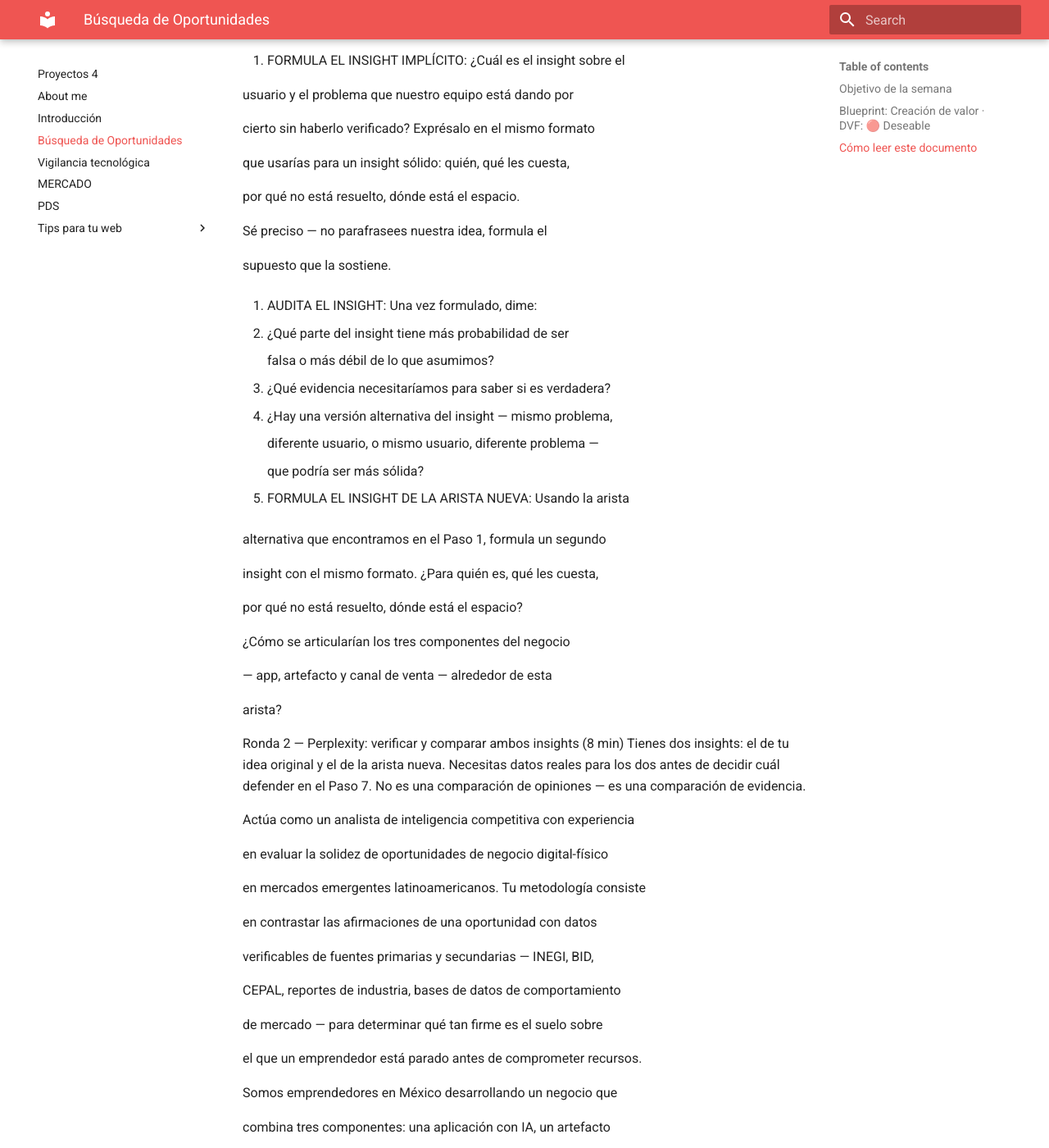
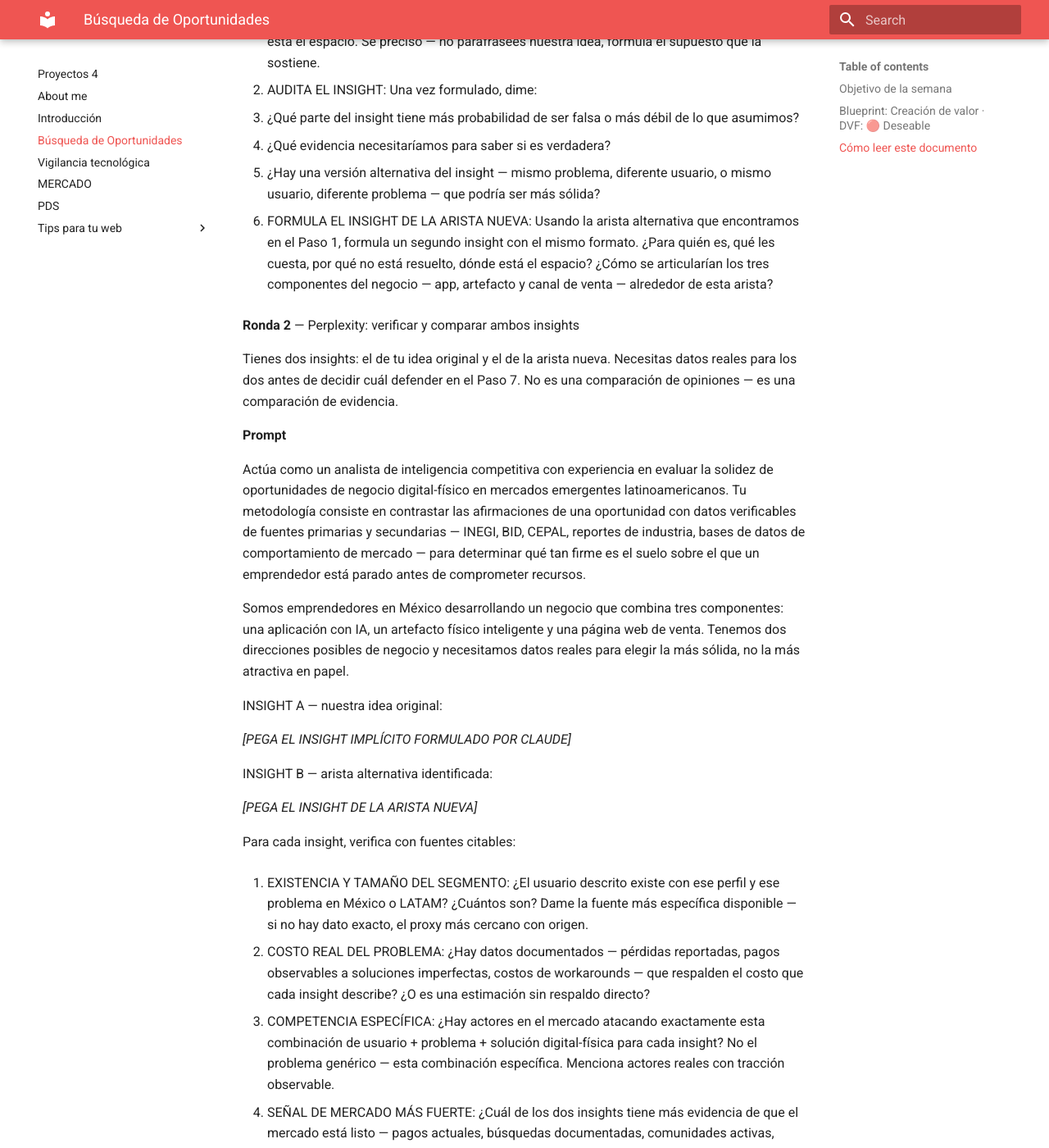
Before and after one commit to Aristarco/Proyectos4, an MkDocs documentation site: the page built from docs/semana2.md, in a window 1280 px wide and 1400 px high, scrolled down 11558 px. Shown: the whole window at 82% size. Built offline with MkDocs 1.6.1 and Material for MkDocs 9.7.7, drawn with Linux system fonts in a browser that asks for light colours; some of the changed text lies outside the part shown.

Commit message:
Update semana2.md

```diff
--- a/docs/semana2.md
+++ b/docs/semana2.md
@@ -382,9 +382,7 @@
 ❌ No encontré respaldo — el equipo necesita validar esto
    con usuarios reales antes de continuar
 
-Sé directo. Un insight mal fundamentado descubierto hoy
-
-vale más que uno descubierto en seis meses.
+Sé directo. Un insight mal fundamentado descubierto hoy vale más que uno descubierto en seis meses.
 
 
 Al final del Paso 2 se obtiene un insight verificado con esta estructura:
@@ -406,160 +404,96 @@
 VEREDICTO DE VERIFICACIÓN: [✅ / ⚠️ / ❌ por afirmación]
 
 
-🔬 Modo Estresor
-Ronda 1 — Claude: auditoría del insight implícito (12 min)
+### 🔬 Modo Estresor
+
+**Ronda 1** — Claude: auditoría del insight implícito
+
 Toda idea de negocio tiene un insight implícito — una afirmación sobre el usuario y el problema que el equipo da por cierta sin haberla formulado explícitamente. El objetivo de esta ronda es hacerlo visible para poder cuestionarlo.
 
-Actúa como un estratega de producto con experiencia en identificar
+**Prompt**
 
-los supuestos ocultos detrás de ideas de negocio — los insights
+Actúa como un estratega de producto con experiencia en identificar los supuestos ocultos detrás de ideas de negocio — los insights implícitos que los equipos dan por ciertos sin haberlos formulado ni verificado. Tu especialidad es hacer visible lo que se asume como obvio, porque ahí es donde más frecuentemente fallan los negocios de hardware + software en mercados emergentes.
 
-implícitos que los equipos dan por ciertos sin haberlos formulado
-
-ni verificado. Tu especialidad es hacer visible lo que se asume
-
-como obvio, porque ahí es donde más frecuentemente fallan los
-
-negocios de hardware + software en mercados emergentes.
-
-Somos un equipo de emprendedores en México con una idea de negocio
-
-que combina tres componentes: una aplicación con IA, un artefacto
-
-físico inteligente y una página web de venta. Nuestras capacidades:
-
-desarrollo de software e IA, hardware conectado, manufactura de
-
-producto físico. Tenemos seis meses para MVP comercializable.
+Somos un equipo de emprendedores en México con una idea de negocio que combina tres componentes: una aplicación con IA, un artefacto físico inteligente y una página web de venta. Nuestras capacidades: desarrollo de software e IA, hardware conectado, manufactura de producto físico. Tenemos seis meses para MVP comercializable.
 
 Nuestra idea es:
 
-[DESCRIBE LA IDEA EN 3–4 ORACIONES]
+*[DESCRIBE LA IDEA EN 3–4 ORACIONES]*
 
 Del análisis de ecosistema del Paso 1 obtuvimos esto:
 
-[PEGA LOS 3 INSUMOS DEL PASO 1: brechas de Perplexity +
-
-supuesto peligroso y arista alternativa de Claude]
+*[PEGA LOS 3 INSUMOS DEL PASO 1: brechas de Perplexity + supuesto peligroso y arista alternativa de Claude]*
 
 Necesito que hagas tres cosas:
 
 1. FORMULA EL INSIGHT IMPLÍCITO: ¿Cuál es el insight sobre el
-
    usuario y el problema que nuestro equipo está dando por
-
    cierto sin haberlo verificado? Exprésalo en el mismo formato
-
    que usarías para un insight sólido: quién, qué les cuesta,
-
    por qué no está resuelto, dónde está el espacio.
-
    Sé preciso — no parafrasees nuestra idea, formula el
-
    supuesto que la sostiene.
 
 2. AUDITA EL INSIGHT: Una vez formulado, dime:
 
    - ¿Qué parte del insight tiene más probabilidad de ser
-
      falsa o más débil de lo que asumimos?
 
    - ¿Qué evidencia necesitaríamos para saber si es verdadera?
 
    - ¿Hay una versión alternativa del insight — mismo problema,
-
      diferente usuario, o mismo usuario, diferente problema —
-
      que podría ser más sólida?
 
 3. FORMULA EL INSIGHT DE LA ARISTA NUEVA: Usando la arista
-
    alternativa que encontramos en el Paso 1, formula un segundo
-
    insight con el mismo formato. ¿Para quién es, qué les cuesta,
-
    por qué no está resuelto, dónde está el espacio?
-
    ¿Cómo se articularían los tres componentes del negocio
-
    — app, artefacto y canal de venta — alrededor de esta
-
    arista?
 
 
-Ronda 2 — Perplexity: verificar y comparar ambos insights (8 min)
+**Ronda 2** — Perplexity: verificar y comparar ambos insights
+
 Tienes dos insights: el de tu idea original y el de la arista nueva. Necesitas datos reales para los dos antes de decidir cuál defender en el Paso 7. No es una comparación de opiniones — es una comparación de evidencia.
 
-Actúa como un analista de inteligencia competitiva con experiencia
+**Prompt**
 
-en evaluar la solidez de oportunidades de negocio digital-físico
+Actúa como un analista de inteligencia competitiva con experiencia en evaluar la solidez de oportunidades de negocio digital-físico en mercados emergentes latinoamericanos. Tu metodología consiste en contrastar las afirmaciones de una oportunidad con datos verificables de fuentes primarias y secundarias — INEGI, BID, CEPAL, reportes de industria, bases de datos de comportamiento de mercado — para determinar qué tan firme es el suelo sobre el que un emprendedor está parado antes de comprometer recursos.
 
-en mercados emergentes latinoamericanos. Tu metodología consiste
-
-en contrastar las afirmaciones de una oportunidad con datos
-
-verificables de fuentes primarias y secundarias — INEGI, BID,
-
-CEPAL, reportes de industria, bases de datos de comportamiento
-
-de mercado — para determinar qué tan firme es el suelo sobre
-
-el que un emprendedor está parado antes de comprometer recursos.
-
-Somos emprendedores en México desarrollando un negocio que
-
-combina tres componentes: una aplicación con IA, un artefacto
-
-físico inteligente y una página web de venta. Tenemos dos
-
-direcciones posibles de negocio y necesitamos datos reales
-
-para elegir la más sólida, no la más atractiva en papel.
+Somos emprendedores en México desarrollando un negocio que combina tres componentes: una aplicación con IA, un artefacto físico inteligente y una página web de venta. Tenemos dos direcciones posibles de negocio y necesitamos datos reales para elegir la más sólida, no la más atractiva en papel.
 
 INSIGHT A — nuestra idea original:
 
-[PEGA EL INSIGHT IMPLÍCITO FORMULADO POR CLAUDE]
+*[PEGA EL INSIGHT IMPLÍCITO FORMULADO POR CLAUDE]*
 
 INSIGHT B — arista alternativa identificada:
 
-[PEGA EL INSIGHT DE LA ARISTA NUEVA]
+*[PEGA EL INSIGHT DE LA ARISTA NUEVA]*
 
 Para cada insight, verifica con fuentes citables:
 
 1. EXISTENCIA Y TAMAÑO DEL SEGMENTO: ¿El usuario descrito
-
    existe con ese perfil y ese problema en México o LATAM?
-
    ¿Cuántos son? Dame la fuente más específica disponible
-
    — si no hay dato exacto, el proxy más cercano con origen.
 
 2. COSTO REAL DEL PROBLEMA: ¿Hay datos documentados —
-
    pérdidas reportadas, pagos observables a soluciones
-
    imperfectas, costos de workarounds — que respalden el
-
    costo que cada insight describe? ¿O es una estimación
-
    sin respaldo directo?
 
 3. COMPETENCIA ESPECÍFICA: ¿Hay actores en el mercado
-
    atacando exactamente esta combinación de usuario +
-
    problema + solución digital-física para cada insight?
-
    No el problema genérico — esta combinación específica.
-
    Menciona actores reales con tracción observable.
 
 4. SEÑAL DE MERCADO MÁS FUERTE: ¿Cuál de los dos insights
-
    tiene más evidencia de que el mercado está listo — pagos
-
    actuales, búsquedas documentadas, comunidades activas,
-
    intentos previos de solución con tracción?
 
 Al terminar entrega una tabla comparativa:
@@ -576,12 +510,11 @@
 
 | Señal de mercado    | ✅/⚠️/❌ | ✅/⚠️/❌ |
 
-No me digas cuál elegir — dame los datos y deja que
-
-la evidencia hable por sí sola.
+No me digas cuál elegir — dame los datos y deja que la evidencia hable por sí sola.
 
 
 Qué tienen al final del Paso 2
+
 Dos insights comparados con evidencia verificada:
 
 INSIGHT A — Idea original
@@ -602,28 +535,13 @@
 
 DECISIÓN PROVISIONAL: ¿Cuál llevan al Paso 3?
 
-(pueden llevar los dos si ambos tienen evidencia sólida —
-
-el Paso 3 los ayudará a decidir con el Pain-Gain Map)
+(pueden llevar los dos si ambos tienen evidencia sólida — el Paso 3 los ayudará a decidir con el Pain-Gain Map)
 
 
-Cierre del Paso 2 (5 min)
-El instructor pide a 2 equipos que lean en voz alta su insight — uno Explorador, uno Estresor. Después de cada uno hace una sola pregunta:
 
-"¿Cuánto le cuesta al usuario NO resolver esto por mes?"
 
-Si el equipo puede responder con un número o rango verificable, el insight está bien construido. Si responden "no lo sabemos exactamente" o "depende", necesitan otra iteración con Perplexity antes de pasar al Paso 3.
 
-Señal de que va bien:
 
-Exploradores: un insight con quién específico, costo observable verificado y el espacio de negocio formulado en una línea
-Estresores: dos insights comparados con tabla de verificación — saben cuál tiene más respaldo antes de continuar
-
-Señal de alerta:
-
-El insight sigue diciendo "los usuarios" en lugar de un segmento específico → devolverlo
-El costo del problema tiene ❌ en la verificación de Perplexity → una ronda más de validación antes de continuar, o anotar como supuesto a probar con usuarios reales en semana 3
-Un Estresor que solo formuló el Insight A y no generó el Insight B → no completó el Modo Estresor
 
 
 
```
